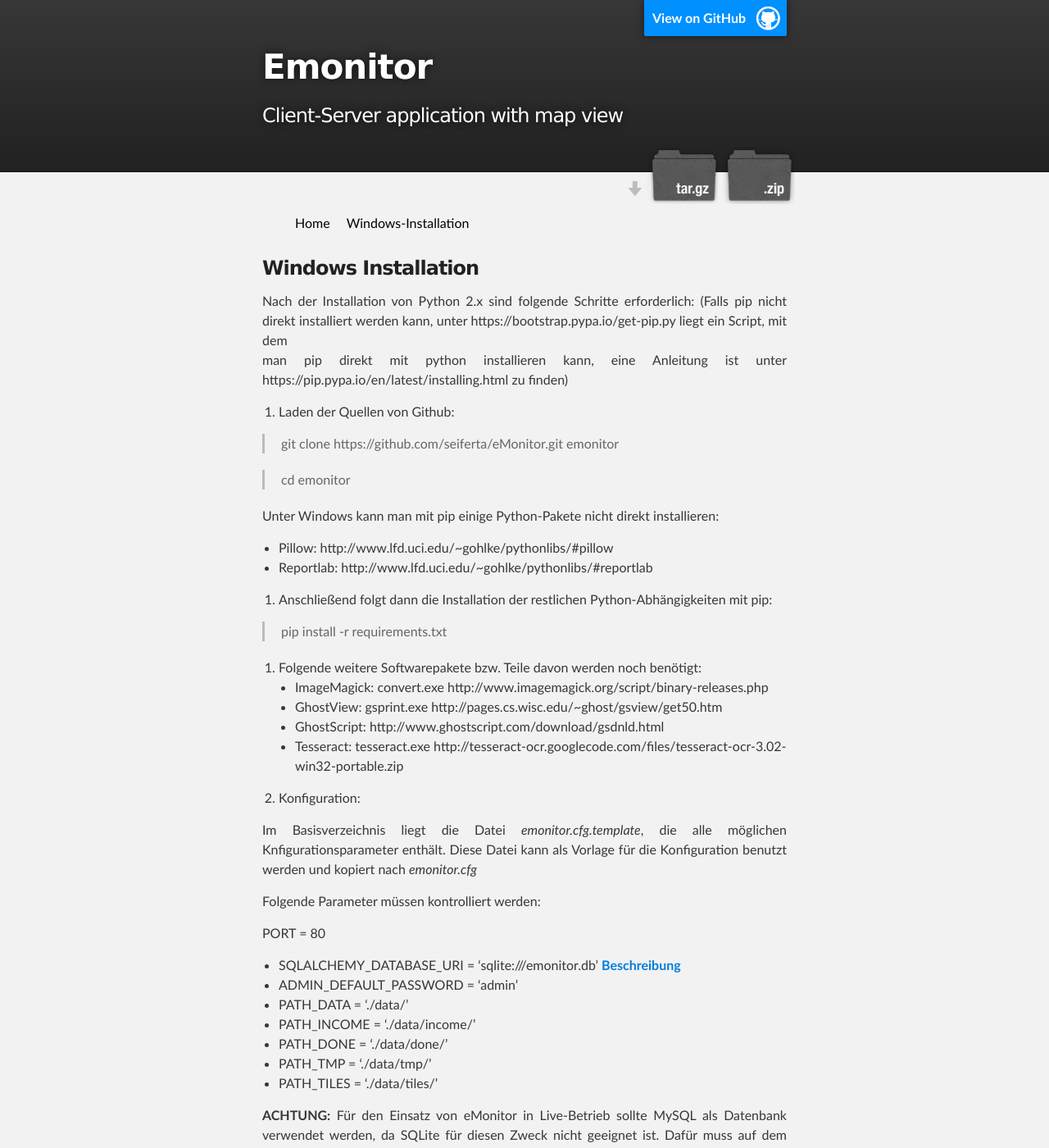
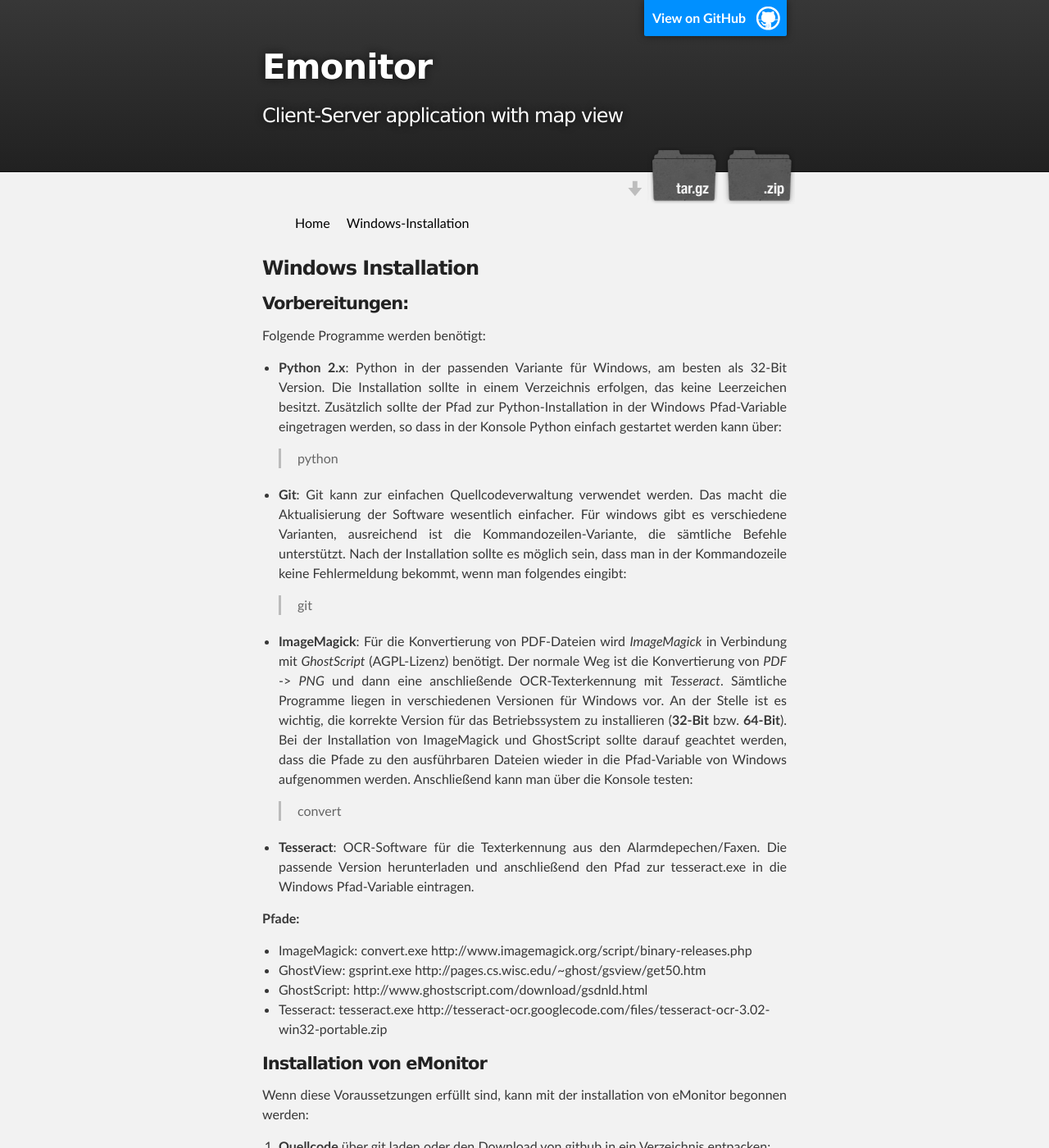
Before and after one commit to seiferta/eMonitor, a Jekyll site: the page built from docs/installwindows.md, in a window 1280 px wide and 1400 px high. Shown: the whole window at 82% size. Built offline with Jekyll 4.4.1, drawn with Linux system fonts in a browser that asks for light colours; nearby versions of some CDN libraries; Markdown is read by kramdown in place of the engine named in the settings; some of the changed text lies outside the part shown.

Commit message:
installation instruction updated

```diff
--- a/docs/installwindows.md
+++ b/docs/installwindows.md
@@ -6,36 +6,49 @@
 
 ### Windows Installation
 
-Nach der Installation von Python 2.x sind folgende Schritte erforderlich:
-(Falls pip nicht direkt installiert werden kann, unter https://bootstrap.pypa.io/get-pip.py liegt ein Script, mit dem
-man pip direkt mit python installieren kann, eine Anleitung ist unter https://pip.pypa.io/en/latest/installing.html zu
-finden)
+#### Vorbereitungen:
 
-1. Laden der Quellen von Github:
+Folgende Programme werden benötigt:
 
- > git clone https://github.com/seiferta/eMonitor.git emonitor
+- **Python 2.x**: Python in der passenden Variante für Windows, am besten als 32-Bit Version. Die Installation sollte in einem Verzeichnis erfolgen, das keine Leerzeichen besitzt. Zusätzlich sollte der Pfad zur Python-Installation in der Windows Pfad-Variable eingetragen werden, so dass in der Konsole Python einfach gestartet werden kann über:
 
- > cd emonitor
+  > python
 
-Unter Windows kann man mit pip einige Python-Pakete nicht direkt installieren:
+- **Git**: Git kann zur einfachen Quellcodeverwaltung verwendet werden. Das macht die Aktualisierung der Software wesentlich einfacher. Für windows gibt es verschiedene Varianten, ausreichend ist die Kommandozeilen-Variante, die sämtliche Befehle unterstützt. Nach der Installation sollte es möglich sein, dass man in der Kommandozeile keine Fehlermeldung bekommt, wenn man folgendes eingibt:
 
-- Pillow: http://www.lfd.uci.edu/~gohlke/pythonlibs/#pillow
-- Reportlab: http://www.lfd.uci.edu/~gohlke/pythonlibs/#reportlab
+  > git
 
-2. Anschließend folgt dann die Installation der restlichen Python-Abhängigkeiten mit pip:
+- **ImageMagick**: Für die Konvertierung von PDF-Dateien wird *ImageMagick* in Verbindung mit *GhostScript* (AGPL-Lizenz) benötigt. Der normale Weg ist die Konvertierung von *PDF* -> *PNG* und dann eine anschließende OCR-Texterkennung mit *Tesseract*. Sämtliche Programme liegen in verschiedenen Versionen für Windows vor. An der Stelle ist es wichtig, die korrekte Version für das Betriebssystem zu installieren (**32-Bit** bzw. **64-Bit**). Bei der Installation von ImageMagick und GhostScript sollte darauf geachtet werden, dass die Pfade zu den ausführbaren Dateien wieder in die Pfad-Variable von Windows aufgenommen werden. Anschließend kann man über die Konsole testen:
 
- > pip install -r requirements.txt
+  > convert
 
-3. Folgende weitere Softwarepakete bzw. Teile davon werden noch benötigt:
+- **Tesseract**: OCR-Software für die Texterkennung aus den Alarmdepechen/Faxen. Die passende Version herunterladen und anschließend den Pfad zur tesseract.exe in die Windows Pfad-Variable eintragen.
+
+**Pfade:**
 - ImageMagick: convert.exe http://www.imagemagick.org/script/binary-releases.php
 - GhostView: gsprint.exe http://pages.cs.wisc.edu/~ghost/gsview/get50.htm
 - GhostScript: http://www.ghostscript.com/download/gsdnld.html
 - Tesseract: tesseract.exe http://tesseract-ocr.googlecode.com/files/tesseract-ocr-3.02-win32-portable.zip
 
-4. Konfiguration:
+#### Installation von eMonitor
 
-Im Basisverzeichnis liegt die Datei *emonitor.cfg.template*, die alle möglichen Knfigurationsparameter enthält. Diese
-Datei kann als Vorlage für die Konfiguration benutzt werden und kopiert nach *emonitor.cfg*
+Wenn diese Voraussetzungen erfüllt sind, kann mit der installation von eMonitor begonnen werden:
+
+1. **Quellcode** über git laden oder den Download von github in ein Verzeichnis entpacken:
+
+ > git clone https://github.com/seiferta/eMonitor.git emonitor
+ > cd emonitor
+
+ Anschließend sollte in dem Verzeichnis eine Datei *requirements.txt* zu finden sein.
+
+2. **Installation der notwendigen Python Bibliotheken** über die Konsole mit dem Befehl (Sicherheitshalber Konsole mit Admin-Rechten starten):
+
+  > pip install -r requirements.txt
+
+3. Konfiguration:
+
+Im Basisverzeichnis liegt die Datei *emonitor.cfg.template*, die alle möglichen Konfigurationsparameter enthält. Diese
+Datei kann als Vorlage für die Konfiguration benutzt werden und kopiert nach *emonitor.cfg* werden.
 
 Folgende Parameter müssen kontrolliert werden:
 
@@ -50,9 +63,23 @@
 - PATH_TILES = './data/tiles/'
 
 **ACHTUNG:**
-Für den Einsatz von eMonitor in Live-Betrieb sollte MySQL als Datenbank verwendet werden, da SQLite für diesen Zweck
-nicht geeignet ist. Dafür muss auf dem Server ein MySQL-Server installiert sein und eine passende Datenbank erzeugt
-worden sein. Anschließend muss noch die Variable *SQLALCHEMY_DATABASE_URI* entsprechend angepasst werden
+eMonitor kann sowohl mit *SQLite* (Standard), als auch mit *MySQL* als Datenbank genutzt werden.  Für den normalen Einsatz reicht die SQLite-Version vollkommen aus. Für Profi-User kann auch ein MySQL-Server verwendet werden. Dafür sind weitere Python-Pakete erforderlich. Die Datenbank URI muss dazu in der Konfiguration angepasst werden.
+
+4. **Starten von eMonitor**: Gestartet wird der Server über den Befehl
+
+ > python run.py
+
+ Anschließend kann die Oberfläche über den Browser erreicht werden unter der URL:
+
+ http://localhost
+
+ Falls in der Konfiguration ein alternatives Port gewählt wurde, muss die URL entsprechend um das Port ergänzt werden.
+
+ Soll der eMonitor-Server im Hintergrund gestartet werden, kann das über folgenden Befehl in der Kommandozeile passieren:
+
+ > pythonw run.py
+
+ Sämtliche Befehle werden aus dem Basisverzeichnis der eMonitor-Quellen gestartet.
 
 
 #### Installation als Windows-Service
```
